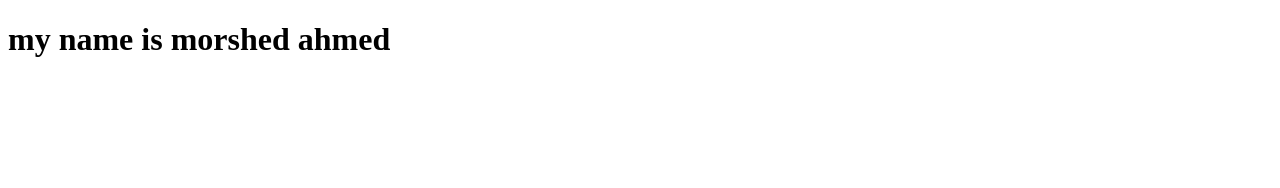
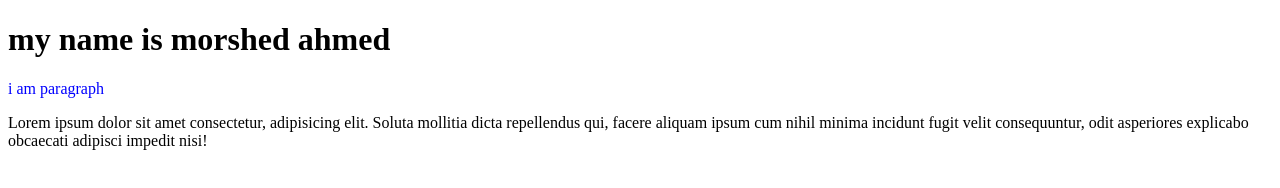
Before and after one commit to Morshed-Ahmed/my-first-repo, a plain HTML site: page index.html in a window 1280 px wide. Drawn offline with Linux system fonts and the light colour scheme.

Commit message:
add style

```diff
--- a/index.html
+++ b/index.html
@@ -5,8 +5,11 @@
     <meta http-equiv="X-UA-Compatible" content="IE=edge">
     <meta name="viewport" content="width=device-width, initial-scale=1.0">
     <title>my first githup repo</title>
+    <link rel="stylesheet" href="style.css">
 </head>
 <body>
     <h1>my name is morshed ahmed</h1>
+    <p>i am paragraph</p>
+    Lorem ipsum dolor sit amet consectetur, adipisicing elit. Soluta mollitia dicta repellendus qui, facere aliquam ipsum cum nihil minima incidunt fugit velit consequuntur, odit asperiores explicabo obcaecati adipisci impedit nisi!
 </body>
 </html>
--- /dev/null
+++ b/style.css
@@ -0,0 +1,3 @@
+p{
+    color: blue;
+}
```
